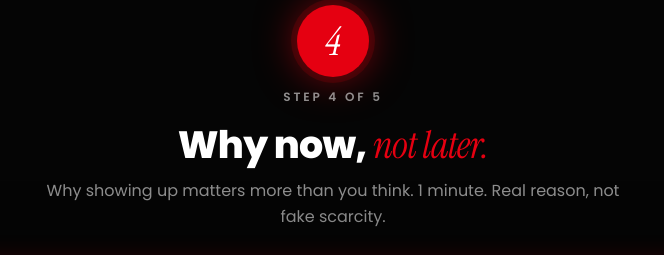
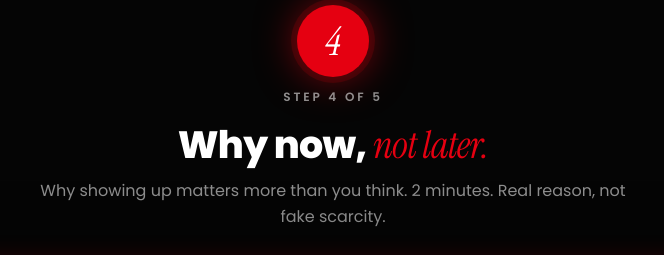
Before and after one commit to leadfuse/leadfuse-site, a plain HTML site: page apply/confirmation/index.html in a window 1280 px wide. Shown: the part 4541-4796 px from the top of the page, 307-971 px from the left. Drawn offline with Linux system fonts and the light colour scheme; no server answers.

Commit message:
Apply confirmation page: add the Why Now video (step 4)
Sets the Why Now video (Wistia hswfeb8lae, recorded Nov 24 2026) in the
empty step 4 player and updates the length note from 1 to 2 minutes.

Co-Authored-By: Claude Fable 5.2 <noreply@anthropic.com>

```diff
--- a/apply/confirmation/index.html
+++ b/apply/confirmation/index.html
@@ -173,7 +173,7 @@
         <span style="font-size:12px;font-weight:600;letter-spacing:.24em;text-transform:uppercase;color:rgba(255,255,255,.55)">Step 4 of 5</span>
       </div>
       <h2 style="margin:0;font-size:clamp(24px,5.8vw,38px);font-weight:800;letter-spacing:-.02em;line-height:1.08;color:#fff;text-wrap:balance">Why now, <em style="font-family:var(--font-serif-display);font-style:italic;font-weight:400;color:#E50011">not later.</em></h2>
-      <p style="margin:12px auto 0;max-width:620px;font-size:clamp(14px,3.8vw,16px);line-height:1.6;color:rgba(255,255,255,.55);text-wrap:pretty">Why showing up matters more than you think. 1 minute. Real reason, not fake scarcity.</p>
+      <p style="margin:12px auto 0;max-width:620px;font-size:clamp(14px,3.8vw,16px);line-height:1.6;color:rgba(255,255,255,.55);text-wrap:pretty">Why showing up matters more than you think. 2 minutes. Real reason, not fake scarcity.</p>
       <div style="margin:clamp(20px,4vw,30px) auto 0;position:relative;text-align:left">
         <div style="position:absolute;inset:-1px;border-radius:18px;background:linear-gradient(135deg,rgba(229,0,17,.5),rgba(255,255,255,.08) 40%,rgba(229,0,17,.25))"></div>
         <div style="position:relative;border-radius:16px;overflow:hidden;aspect-ratio:16/9;background:#0C0C0C;box-shadow:0 30px 90px rgba(0,0,0,.7),var(--glow-red-soft)">
@@ -271,7 +271,7 @@
 
 </div>
 </x-dc>
-<script type="text/x-dc" data-dc-script data-props="{&quot;breakdownVideoId&quot;:{&quot;editor&quot;:&quot;text&quot;,&quot;default&quot;:&quot;&quot;,&quot;tsType&quot;:&quot;string&quot;,&quot;section&quot;:&quot;Videos&quot;},&quot;urgencyVideoId&quot;:{&quot;editor&quot;:&quot;text&quot;,&quot;default&quot;:&quot;&quot;,&quot;tsType&quot;:&quot;string&quot;,&quot;section&quot;:&quot;Videos&quot;}}">
+<script type="text/x-dc" data-dc-script data-props="{&quot;breakdownVideoId&quot;:{&quot;editor&quot;:&quot;text&quot;,&quot;default&quot;:&quot;&quot;,&quot;tsType&quot;:&quot;string&quot;,&quot;section&quot;:&quot;Videos&quot;},&quot;urgencyVideoId&quot;:{&quot;editor&quot;:&quot;text&quot;,&quot;default&quot;:&quot;hswfeb8lae&quot;,&quot;tsType&quot;:&quot;string&quot;,&quot;section&quot;:&quot;Videos&quot;}}">
 class Component extends DCLogic {
   // Real Wistia clips for the rapid-fire grid (Step 3B). The two hero videos
   // above — the breakdown (3A) and the "why now" (Step 4) — are set via the
```
